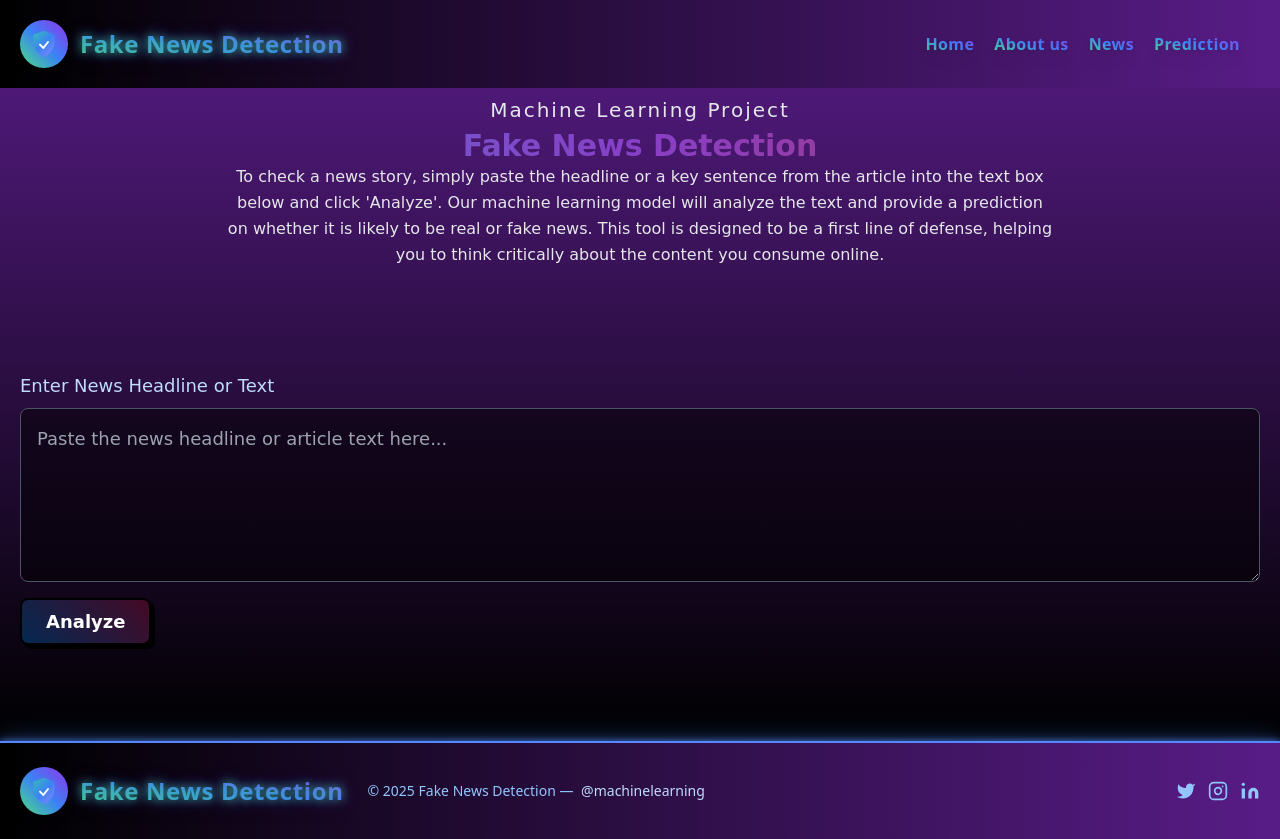
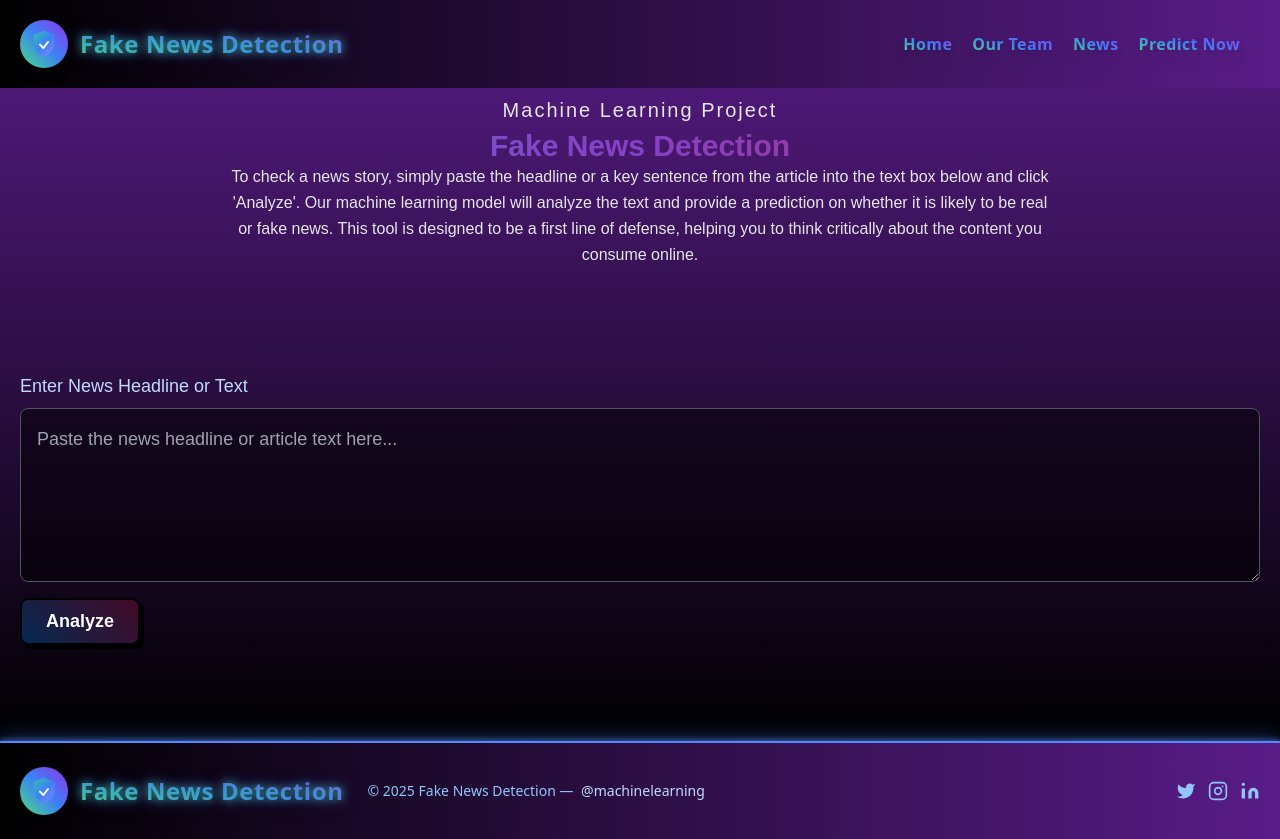
Before and after one commit to Fahad035/Fake-News-Detector, a Flask app: page /prediction in a window 1280 px wide. Run offline with Flask 3, Linux system fonts and the light colour scheme; parts of the project's set-up code (start-up, migrations or seed data) failed here and were passed over; some libraries are stand-ins or nearby versions.

Commit message:
initial commit

```diff
--- a/app.py
+++ b/app.py
@@ -10,7 +10,7 @@ vector = pickle.load(open("vectorizer.pk1", 'rb'))
 model = pickle.load(open("finalized_model.pk1", 'rb'))
 
 
-tool = language_tool_python.LanguageToolPublicAPI('en-US')
+tool = language_tool_python.LanguageTool('en-US')
 profanity.load_censor_words()
 # Pre-warm language tool to reduce first-request delay
 _ = tool.check("This is a warmup sentence.")
--- a/templates/prediction.html
+++ b/templates/prediction.html
@@ -33,18 +33,52 @@
           News Detection</span>
       </a>
       <nav class="md:ml-auto flex flex-wrap items-center text-base justify-center">
-        <a href="/" class="mr-5 font-extrabold bg-gradient-to-tr from-green-400 via-blue-500 to-purple-600 bg-clip-text text-transparent tracking-wide drop-shadow-lg hover:text-cyan-400 transition-colors duration-200">Home</a>
-        <a href="/#our-team" class="mr-5 font-extrabold bg-gradient-to-tr from-green-400 via-blue-500 to-purple-600 bg-clip-text text-transparent tracking-wide drop-shadow-lg hover:text-cyan-400 transition-colors duration-200">About us</a>
-        <a href="https://news.google.com/home?hl=en-IN&gl=IN&ceid=IN:en" class="mr-5 font-extrabold bg-gradient-to-tr from-green-400 via-blue-500 to-purple-600 bg-clip-text text-transparent tracking-wide drop-shadow-lg hover:text-cyan-400 transition-colors duration-200">News</a>
-        <a href="/prediction" class="mr-5 font-extrabold bg-gradient-to-tr from-green-400 via-blue-500 to-purple-600 bg-clip-text text-transparent tracking-wide drop-shadow-lg hover:text-cyan-400 transition-colors duration-200">Prediction</a>
+      <div class="flex items-center ml-auto md:ml-auto order-2 md:order-none">
+        <nav id="main-nav" class="hidden md:flex flex-wrap items-center text-base justify-center scroll-smooth">
+          <a href="/"
+            class="mr-5 font-extrabold bg-gradient-to-tr from-green-400 via-blue-500 to-purple-600 bg-clip-text text-transparent tracking-wide drop-shadow-lg hover:text-cyan-400 transition-colors duration-200">Home</a>
+          <a href="/#our-team"
+            class="mr-5 font-extrabold bg-gradient-to-tr from-green-400 via-blue-500 to-purple-600 bg-clip-text text-transparent tracking-wide drop-shadow-lg hover:text-cyan-400 transition-colors duration-200">Our
+            Team</a>
+          <a href="https://news.google.com/home?hl=en-IN&gl=IN&ceid=IN:en"
+            class="mr-5 font-extrabold bg-gradient-to-tr from-green-400 via-blue-500 to-purple-600 bg-clip-text text-transparent tracking-wide drop-shadow-lg hover:text-cyan-400 transition-colors duration-200">News</a>
+          <a href="/prediction"
+            class="mr-5 font-extrabold bg-gradient-to-tr from-green-400 via-blue-500 to-purple-600 bg-clip-text text-transparent tracking-wide drop-shadow-lg hover:text-cyan-400 transition-colors duration-200">Predict
+            Now</a>
+        </nav>
+
+        <button id="hamburger"
+          class="md:hidden ml-4 p-2 rounded focus:outline-none bg-gradient-to-r from-green-400 via-blue-500 to-purple-500 shadow-lg transition-transform duration-300"
+          aria-label="Open Menu">
+          <span class="block w-6 h-0.5 bg-white mb-1 rounded transition-all duration-300"></span>
+          <span class="block w-6 h-0.5 bg-white mb-1 rounded transition-all duration-300"></span>
+          <span class="block w-6 h-0.5 bg-white rounded transition-all duration-300"></span>
+        </button>
+      </div>
+
+      <div id="mobile-menu"
+        class="md:hidden fixed top-0 left-0 w-full h-full bg-gradient-to-br from-fuchsia-700 via-violet-900 to-black bg-opacity-95 z-50 flex flex-col items-center justify-center hidden transition-all duration-300">
+        <button id="close-menu"
+          class="absolute top-6 right-6 text-white text-3xl font-bold focus:outline-none">&times;</button>
+        <a href="/"
+          class="text-2xl mb-6 font-extrabold bg-gradient-to-tr from-green-400 via-blue-500 to-purple-600 bg-clip-text text-transparent tracking-wide drop-shadow-lg hover:text-cyan-400 transition-colors duration-200 scroll-smooth">Home</a>
+        <a href="/#our-team"
+          class="text-2xl mb-6 font-extrabold bg-gradient-to-tr from-green-400 via-blue-500 to-purple-600 bg-clip-text text-transparent tracking-wide drop-shadow-lg hover:text-cyan-400 transition-colors duration-200 scroll-smooth">Our
+          Team</a>
+        <a href="https://news.google.com/home?hl=en-IN&gl=IN&ceid=IN:en"
+          class="text-2xl mb-6 font-extrabold bg-gradient-to-tr from-green-400 via-blue-500 to-purple-600 bg-clip-text text-transparent tracking-wide drop-shadow-lg hover:text-cyan-400 transition-colors duration-200 scroll-smooth">News</a>
+        <a href="/prediction"
+          class="text-2xl font-extrabold bg-gradient-to-tr from-green-400 via-blue-500 to-purple-600 bg-clip-text text-transparent tracking-wide drop-shadow-lg hover:text-cyan-400 transition-colors duration-200 scroll-smooth">Predict
+          Now</a>
+      </div>
       </nav>
     </div>
   </header>
   <!-- <div class="pt-24"></div> -->
-  <section class="text-blue-300 body-font bg-gradient-to-b from-purple-900 to-black" style="font-family: cursive;">
+  <section class="text-blue-300 body-font bg-gradient-to-b from-purple-900 to-black" style="font-family: Arial, Helvetica, sans-serif">
     <div class="container px-5 py-24 mx-auto">
       <div class="flex flex-col text-center w-full mb-20">
-        <h2 class="text-xl text-gray-200 font-extrabold tracking-widest font-medium title-font mb-1" style="font-family: cursive;">Machine Learning Project
+        <h2 class="text-xl text-gray-200 font-extrabold tracking-widest font-medium title-font mb-1" style="font-family: Arial, Helvetica, sans-serif">Machine Learning Project
         </h2>
         <h1 class="font-extrabold text-3xl bg-gradient-to-r from-blue-400 via-purple-500 to-red-500 bg-clip-text text-transparent animate-pulse">Fake News Detection</h1>
         <p class="lg:w-2/3 mx-auto leading-relaxed text-base text-gray-200">To check a news story, simply paste the headline
@@ -80,7 +114,7 @@
             <div class="rounded-2xl shadow-2xl bg-gradient-to-br from-blue-900 via-blue-700 to-blue-500 p-8 text-white transform transition-transform duration-300 hover:scale-105 hover:shadow-blue-400/60 cursor-pointer border-2 border-blue-400/30">
               <h3 class="font-extrabold text-xl mb-3 tracking-wide flex items-center gap-2">
                 <!-- Text Accuracy Logo: Spellcheck/Document -->
-                <svg class="w-7 h-7 text-blue-200 animate-bounce" fill="none" stroke="currentColor" stroke-width="2" viewBox="0 0 24 24"><rect x="3" y="4" width="18" height="16" rx="2"/><path d="M8 11h4M8 15h8M8 7h8"/><path d="M16 11l2 2 4-4" stroke="#38bdf8" stroke-width="2"/></svg>
+                <svg class="w-7 h-7 text-blue-200" fill="none" stroke="currentColor" stroke-width="2" viewBox="0 0 24 24"><rect x="3" y="4" width="18" height="16" rx="2"/><path d="M8 11h4M8 15h8M8 7h8"/><path d="M16 11l2 2 4-4" stroke="#38bdf8" stroke-width="2"/></svg>
                 Text Accuracy
               </h3>
               <p class="text-blue-100 text-lg">{{ grammar_feedback }}</p>
@@ -88,7 +122,7 @@
             <div class="rounded-2xl shadow-2xl bg-gradient-to-br from-green-900 via-green-700 to-green-500 p-8 text-white transform transition-transform duration-300 hover:scale-105 hover:shadow-green-400/60 cursor-pointer border-2 border-green-400/30">
               <h3 class="font-extrabold text-xl mb-3 tracking-wide flex items-center gap-2">
                 <!-- Credibility Logo: Shield/Checkmark -->
-                <svg class="w-7 h-7 text-green-200 animate-bounce" fill="none" stroke="currentColor" stroke-width="2" viewBox="0 0 24 24"><path d="M12 2l7 4v6c0 5.25-3.5 10-7 12-3.5-2-7-6.75-7-12V6l7-4z"/><path d="M9 12l2 2 4-4" stroke="#4ade80" stroke-width="2"/></svg>
+                <svg class="w-7 h-7 text-green-200" fill="none" stroke="currentColor" stroke-width="2" viewBox="0 0 24 24"><path d="M12 2l7 4v6c0 5.25-3.5 10-7 12-3.5-2-7-6.75-7-12V6l7-4z"/><path d="M9 12l2 2 4-4" stroke="#4ade80" stroke-width="2"/></svg>
                 Credibility
               </h3>
               <p class="text-green-100 text-lg">{{ credibility_feedback }}</p>
@@ -96,7 +130,7 @@
             <div class="rounded-2xl shadow-2xl bg-gradient-to-br from-red-900 via-pink-700 to-pink-500 p-8 text-white transform transition-transform duration-300 hover:scale-105 hover:shadow-pink-400/60 cursor-pointer border-2 border-pink-400/30">
               <h3 class="font-extrabold text-xl mb-3 tracking-wide flex items-center gap-2">
                 <!-- Toxicity Logo: Warning/Toxic -->
-                <svg class="w-7 h-7 text-pink-200 animate-bounce" fill="none" stroke="currentColor" stroke-width="2" viewBox="0 0 24 24"><circle cx="12" cy="12" r="10"/><path d="M8 15h8M9 9h.01M15 9h.01" stroke="#f472b6" stroke-width="2"/></svg>
+                <svg class="w-7 h-7 text-pink-200" fill="none" stroke="currentColor" stroke-width="2" viewBox="0 0 24 24"><circle cx="12" cy="12" r="10"/><path d="M8 15h8M9 9h.01M15 9h.01" stroke="#f472b6" stroke-width="2"/></svg>
                 Toxicity
               </h3>
               <p class="text-pink-100 text-lg">{{ abuse_feedback }}</p>
@@ -177,6 +211,24 @@
     }
   });
 </script>
+<script>
+
+  // --- WAIT FOR DOM TO BE FULLY LOADED ---
+  document.addEventListener('DOMContentLoaded', () => {
+    // Mobile menu
+    const hamburger = document.getElementById('hamburger');
+    const mobileMenu = document.getElementById('mobile-menu');
+    const closeMenu = document.getElementById('close-menu');
+    if (hamburger && mobileMenu && closeMenu) {
+      hamburger.addEventListener('click', () => mobileMenu.classList.remove('hidden'));
+      closeMenu.addEventListener('click', () => mobileMenu.classList.add('hidden'));
+      mobileMenu.querySelectorAll('a').forEach(link => {
+        link.addEventListener('click', () => mobileMenu.classList.add('hidden'));
+      });
+    }
+  })
+
+</script>
 </body>
 
 </html>
```
Also changed, not shown: templates/index.html (+17 -17 lines), static/Scr9.png (added).
